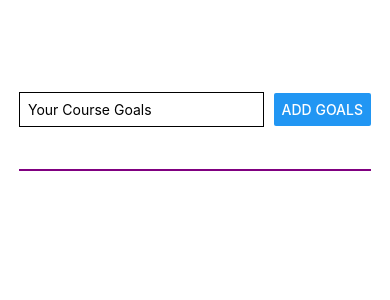
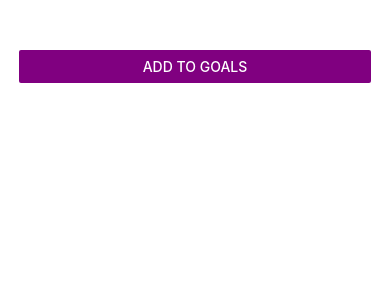
Before and after one commit to developerthetnaingaung/goals-app, a React Native app: screen / in a window 390 px wide. Shown: the top 300 px of the page. Built offline with nearby package versions, Linux system fonts and the light colour scheme.

Commit message:
adding modal & adding cancel button

```diff
--- a/App.js
+++ b/App.js
@@ -13,6 +13,7 @@ import GoalsItem from "./components/GoalsItem";
 import GoalsInput from "./components/GoalsInput";
 
 export default function App() {
+  const [modalVisible, setModalVisible] = useState(false);
   const [enterGoals, setEnterGoals] = useState([]);
 
   //functon for add goals button
@@ -21,6 +22,7 @@ export default function App() {
       ...currentCourseGoals,
       { text: enterGoalsText, id: Math.random().toString() },
     ]);
+    setModalVisible(false);
   }
 
   function deleteGoalHandler(id) {
@@ -29,9 +31,26 @@ export default function App() {
     });
   }
 
+  function startAddGoalHandler() {
+    setModalVisible(true);
+  }
+
+  function cancelAddGoalHandler() {
+    setModalVisible(false);
+  }
+
   return (
     <View style={styles.appContainer}>
-      <GoalsInput onAddGoals={addGoalHandler} />
+      <Button
+        title="Add To Goals"
+        color="purple"
+        onPress={startAddGoalHandler}
+      />
+      <GoalsInput
+        visible={modalVisible}
+        onAddGoals={addGoalHandler}
+        onCancel={cancelAddGoalHandler}
+      />
       <View style={styles.goalsContainer}>
         <FlatList
           data={enterGoals}
--- a/components/GoalsInput.js
+++ b/components/GoalsInput.js
@@ -1,6 +1,6 @@
 import React from "react";
 import { useState } from "react";
-import { View, TextInput, StyleSheet, Button } from "react-native";
+import { View, TextInput, StyleSheet, Button, Modal } from "react-native";
 
 const GoalsInput = (props) => {
   const [enterGoalsText, setEnterGoalsText] = useState("");
@@ -15,6 +15,7 @@ const GoalsInput = (props) => {
   }
 
   return (
+    <Modal visible={props.visible} animationType="slide">
       <View style={styles.inputContainer}>
         <TextInput
           style={styles.TextInput}
@@ -22,8 +23,16 @@ const GoalsInput = (props) => {
           onChangeText={inputGoalsHandler}
           value={enterGoalsText}
         />
+        <View style={styles.buttonContainer}>
+          <View style={styles.button}>
             <Button title="Add Goals" onPress={addGoalHandler} />
           </View>
+          <View style={styles.button}>
+            <Button title="Cancel" onPress={props.onCancel} />
+          </View>
+        </View>
+      </View>
+    </Modal>
   );
 };
 
@@ -32,8 +41,7 @@ export default GoalsInput;
 const styles = StyleSheet.create({
   inputContainer: {
     flex: 1,
-    flexDirection: "row",
-    justifyContent: "space-between",
+    justifyContent: "center",
     alignItems: "center",
     marginBottom: 30,
     borderBottomWidth: 2,
@@ -46,4 +54,12 @@ const styles = StyleSheet.create({
     padding: 8,
     marginRight: 10,
   },
+  buttonContainer: {
+    flexDirection: "row",
+    marginTop: 16,
+  },
+  button: {
+    width: 100,
+    marginHorizontal: 8,
+  },
 });
```
Lines whose indentation alone changed are shown as unchanged.
